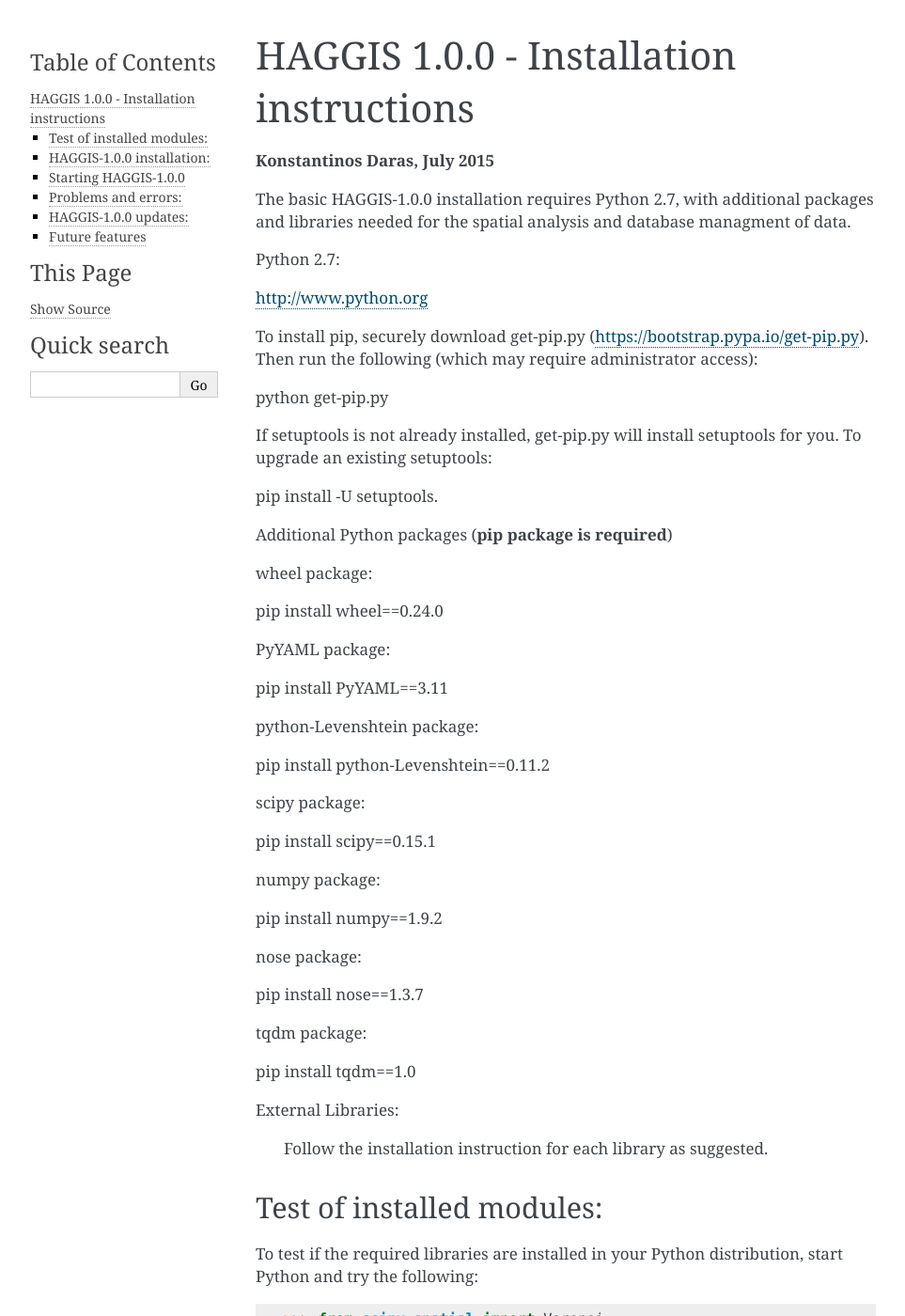
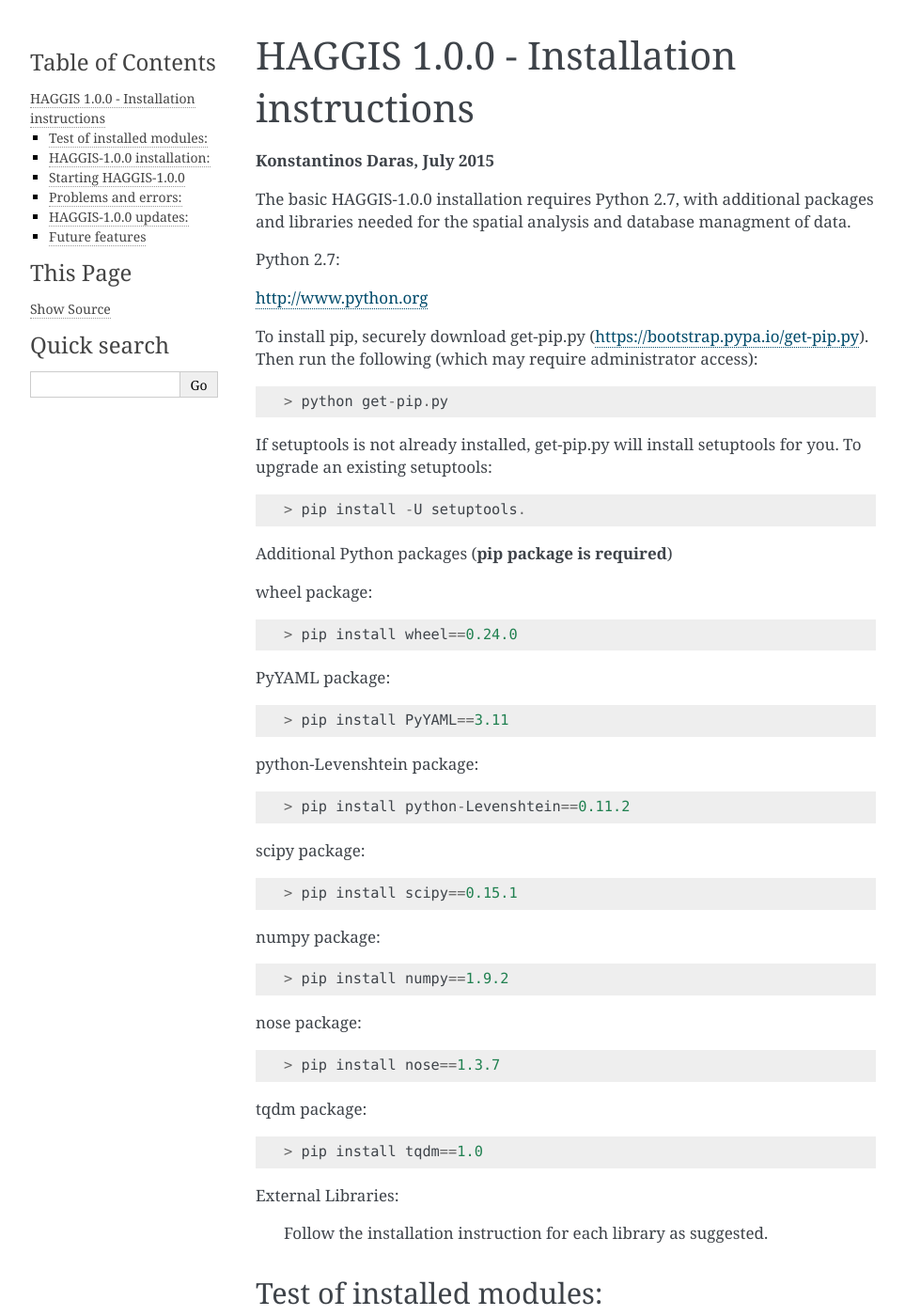
Before and after one commit to LSCS-Projects/HAGGIS, a Sphinx documentation site: the page built from docs/readme.rst, in a window 1280 px wide and 1400 px high. Shown: the whole window at 94% size, without its empty margins (148-1111 px from the left). Built offline with Sphinx 7.4.7, drawn with Linux system fonts in a browser that asks for light colours; pages that are not in the unit, such as notebooks, are missing from menus; some of the changed text lies outside the part shown.

```diff
--- a/docs/readme.rst
+++ b/docs/readme.rst
@@ -15,41 +15,41 @@ http://www.python.org
 
 To install pip, securely download get-pip.py (https://bootstrap.pypa.io/get-pip.py). Then run the following (which may require administrator access)::
 
-python get-pip.py
+> python get-pip.py
 
 If setuptools is not already installed, get-pip.py will install setuptools for you. To upgrade an existing setuptools::
 
-pip install -U setuptools.
+> pip install -U setuptools.
 
 Additional Python packages (**pip package is required**)
 
 wheel package::
 
-pip install wheel==0.24.0
+> pip install wheel==0.24.0
 
 PyYAML package::
 
-pip install PyYAML==3.11
+> pip install PyYAML==3.11
 
 python-Levenshtein package::
 
-pip install python-Levenshtein==0.11.2
+> pip install python-Levenshtein==0.11.2
 
 scipy package::
 
-pip install scipy==0.15.1
+> pip install scipy==0.15.1
 
 numpy package::
 
-pip install numpy==1.9.2
+> pip install numpy==1.9.2
 
 nose package::
 
-pip install nose==1.3.7
+> pip install nose==1.3.7
 
 tqdm package::
 
-pip install tqdm==1.0
+> pip install tqdm==1.0
 
 
 External Libraries:
@@ -84,11 +84,11 @@ Unpack the archive and a new directory named 'HAGGIS' will be created containing
 
 Go into the 'tests' sub-directory within 'HAGGIS/haggis' and run all tests using the corresponding command provided::
 
-nosetests
+> nosetests
 
 or run the tests individually (within 'HAGGIS/haggis/tests' folder), for example::
 
-python test_spatial.py
+> python test_spatial.py
 
 
 
@@ -97,11 +97,11 @@ Starting HAGGIS-1.0.0
 
 The HAGGIS can be started using::
 
-python haggis.py
+> python haggis.py
 
 or
 
-python haggis.py <config file>
+> python haggis.py <config file>
 
 where <config file> is a given configuration file.
 
```
Also changed, not shown: README.md (+143 -3 lines), 1 other file.
